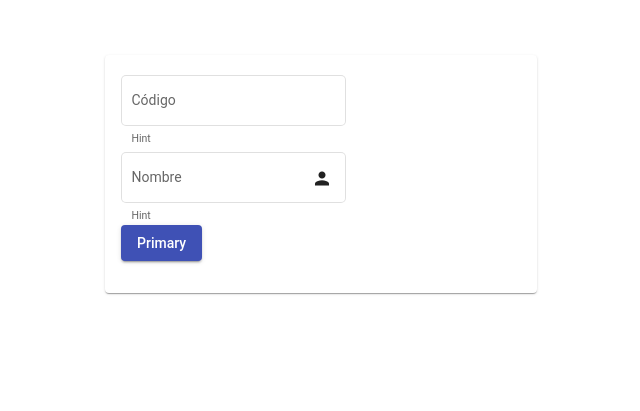
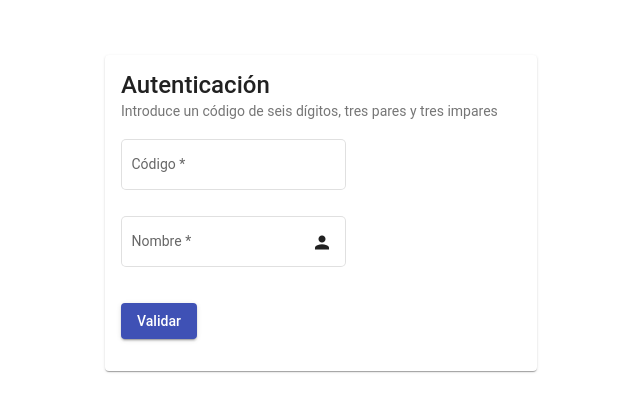
Before and after one commit to JesusLibrado/pp-jesus-front, an Angular app: page /sign-in in a window 1280 px wide. Shown: the part 153-564 px from the top of the page, without its empty margins (319-959 px from the left). Built offline with nearby package versions, Linux system fonts and the light colour scheme.

Commit message:
Finished authorization cycle

```diff
--- a/src/app/auth/authorization.service.ts
+++ b/src/app/auth/authorization.service.ts
@@ -1,14 +1,26 @@
 import { Injectable } from '@angular/core';
-
+import { HttpClient, HttpErrorResponse} from '@angular/common/http';
+import {environment} from '../../environments/environment';
+import { Observable, throwError } from 'rxjs';
+import { map, catchError } from 'rxjs/operators';
 @Injectable({
   providedIn: 'root'
 })
 export class AuthorizationService {
 
-  constructor() { }
+  constructor(private http: HttpClient) { }
 
-  setCredentials(name) {
-    window.sessionStorage.setItem('name', name);
+  private errorHandler(error: HttpErrorResponse){
+    return throwError("Verifica que los datos sean correctos");
+  }
+
+  authorize({code, name}): Observable<any> {
+    return this.http.post(`${environment.apiUrl}/auth`, {
+      code: code, name: name
+    }).pipe(map(res=>{
+        this.setCredentials(res['token'], res['name']);
+        return true;
+    }), catchError(this.errorHandler));
   }
 
   getCredentials(){
@@ -24,12 +36,13 @@ export class AuthorizationService {
     window.sessionStorage.removeItem('name');
   }
 
-  setToken(newToken){
-    window.sessionStorage.setItem('token', newToken);
-  }
-
   getToken(){
     return window.sessionStorage.getItem('token');
   }
 
+  private setCredentials(token, name){
+    window.sessionStorage.setItem('token', token);
+    window.sessionStorage.setItem('name', name);
+  }
+
 }
--- a/src/app/dashboard/services/facade.service.ts
+++ b/src/app/dashboard/services/facade.service.ts
@@ -3,7 +3,7 @@ import {Observable} from 'rxjs';
 import { User } from '../user';
 import {environment} from '../../../environments/environment';
 
-import { HttpClient, HttpHeaders } from '@angular/common/http';
+import { HttpClient} from '@angular/common/http';
 
 @Injectable({
   providedIn: 'root'
--- a/src/app/sign-in/sign-in.module.ts
+++ b/src/app/sign-in/sign-in.module.ts
@@ -9,6 +9,7 @@ import {MatFormFieldModule} from '@angular/material/form-field';
 import { MatInputModule } from '@angular/material/input';
 import {MatIconModule} from '@angular/material/icon';
 import {MatButtonModule} from '@angular/material/button';
+import { ReactiveFormsModule } from '@angular/forms';
 
 @NgModule({
   declarations: [SignInComponent],
@@ -18,6 +19,7 @@ import {MatButtonModule} from '@angular/material/button';
     MatInputModule,
     MatCardModule,
     MatFormFieldModule,
+    ReactiveFormsModule,
     CommonModule,
     SignInRoutingModule
   ]
--- a/src/app/sign-in/sign-in/sign-in.component.html
+++ b/src/app/sign-in/sign-in/sign-in.component.html
@@ -1,20 +1,31 @@
 <mat-card class="wrapper">
-    <form>
+    <mat-card-title>
+        Autenticación
+    </mat-card-title>
+    <mat-card-subtitle>
+        Introduce un código de seis dígitos, tres pares y tres impares
+    </mat-card-subtitle>
+    <form [formGroup]="form" (ngSubmit)="submit()">
         <mat-card-content>
             <mat-form-field appearance="outline">
                 <mat-label>Código</mat-label>
-                <input matInput placeholder="DDmmAA">
+                <input matInput formControlName="code" placeholder="Ej. 233214">
                 <mat-icon matSuffix></mat-icon>
-                <mat-hint>Hint</mat-hint>
+                <!-- <mat-error *ngIf="code.invalid"></mat-error> -->
             </mat-form-field>
             <mat-form-field appearance="outline">
                 <mat-label>Nombre</mat-label>
-                <input matInput placeholder="Usuario">
+                <input matInput formControlName="name" placeholder="Ej. Pedro">
                 <mat-icon matSuffix>person</mat-icon>
-                <mat-hint>Hint</mat-hint>
+                <!-- <mat-hint>Hint</mat-hint> -->
             </mat-form-field>
             <br>
-            <button mat-raised-button color="primary">Primary</button>
+            <p>
+                <mat-error *ngIf="showError">
+                    {{errorMessage}}
+                </mat-error>
+            </p>
+            <button mat-raised-button color="primary" type="submit">Validar</button>
         </mat-card-content>
     </form>
 </mat-card>
--- a/src/app/sign-in/sign-in/sign-in.component.scss
+++ b/src/app/sign-in/sign-in/sign-in.component.scss
@@ -1,3 +1,8 @@
+body {
+    background-size: cover;
+    background: rgba(0,0,0,0);
+}
+
 .wrapper{
     top: 200px;
     max-width: 400px;
--- a/src/app/sign-in/sign-in/sign-in.component.ts
+++ b/src/app/sign-in/sign-in/sign-in.component.ts
@@ -1,4 +1,7 @@
 import { Component, OnInit } from '@angular/core';
+import { FormBuilder, Validators } from '@angular/forms';
+import { AuthorizationService } from 'src/app/auth/authorization.service';
+import { Router } from '@angular/router';
 
 @Component({
   selector: 'app-sign-in',
@@ -7,9 +10,31 @@ import { Component, OnInit } from '@angular/core';
 })
 export class SignInComponent implements OnInit {
 
-  constructor() { }
+  constructor(
+    private builder: FormBuilder,
+    private auth: AuthorizationService,
+    private router: Router
+  ) { }
+
+  showError: Boolean = false;
+  errorMessage: String = 'Datos inválidos';
+
+  form = this.builder.group({
+    code: ['', [Validators.required, Validators.minLength(6), Validators.maxLength(6)]],
+    name: ['', Validators.required]
+  });
 
   ngOnInit(): void {
   }
 
+  submit(){
+    this.auth.authorize(this.form.value)
+    .subscribe(
+      data=>this.router.navigateByUrl('/'),
+      err=>{
+      this.showError = true;
+      this.errorMessage = err;
+    });
+  }
+
 }
```
Also changed, not shown: src/app/sign-in/services/facade.service.ts (deleted, +0 -9 lines), 1 other file (tests, documents, lock files or other folders).
